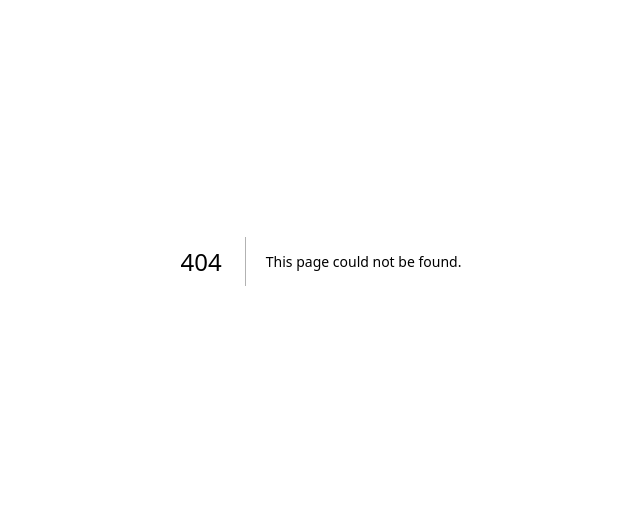
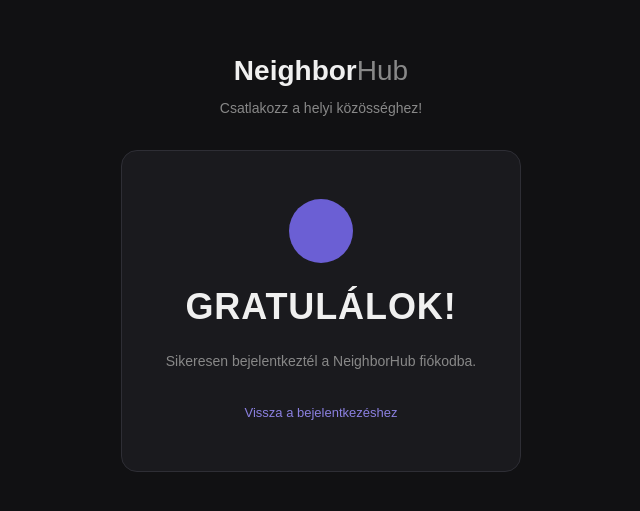
Before and after one commit to santa-mark-1/teszt, a Next.js app: page /welcome in a window 1280 px wide. Before the commit this address had no page. Shown: the part 139-650 px from the top of the page, without its empty margins (319-959 px from the left). Built offline with nearby package versions, Linux system fonts and the light colour scheme.

Commit message:
bejelntkezés utáni oldal

```diff
--- a/app/login/page.tsx
+++ b/app/login/page.tsx
@@ -1,8 +1,10 @@
 "use client";
 import { useState } from "react";
+import { useRouter } from "next/navigation";
 
 export default function LoginPage() {
   const [showPassword, setShowPassword] = useState<boolean>(false);
+  const router = useRouter();
 
   return (
     <div className="min-h-screen flex items-center justify-center bg-[#111113] text-[#f0f0f0] px-4 py-8">
@@ -59,7 +61,10 @@ export default function LoginPage() {
           </div>
 
           {/* Login button */}
-          <button className="w-full py-3.5 rounded-lg bg-[#6b5fd4] border-none text-white text-base font-medium cursor-pointer transition-colors duration-200 hover:bg-[#5a4ec0]">
+          <button
+            onClick={() => router.push("/welcome")}
+            className="w-full py-3.5 rounded-lg bg-[#6b5fd4] border-none text-white text-base font-medium cursor-pointer transition-colors duration-200 hover:bg-[#5a4ec0]"
+          >
             Bejelentkezés
           </button>
 
--- /dev/null
+++ b/app/welcome/page.tsx
@@ -0,0 +1,36 @@
+export default function WelcomePage() {
+  return (
+    <div className="min-h-screen flex items-center justify-center bg-[#111113] text-[#f0f0f0] px-4 py-8">
+      <div className="w-full max-w-[400px]">
+
+        {/* Logo */}
+        <div className="text-center mb-8">
+          <p className="text-[28px] font-bold text-[#f0f0f0]">
+            Neighbor<span className="font-normal text-[#888]">Hub</span>
+          </p>
+          <p className="text-sm text-[#888] mt-1.5">Csatlakozz a helyi közösséghez!</p>
+        </div>
+
+        {/* Card */}
+        <div className="bg-[#1a1a1e] border border-[#2e2e35] rounded-2xl px-6 py-12 flex flex-col items-center gap-6">
+          <div className="w-16 h-16 rounded-full bg-[#6b5fd4] flex items-center justify-center">
+            <i className="ti ti-check text-3xl text-white" />
+          </div>
+          <h1 className="text-4xl font-bold text-center tracking-wide text-[#f0f0f0]">
+            GRATULÁLOK!
+          </h1>
+          <p className="text-sm text-[#888] text-center">
+            Sikeresen bejelentkeztél a NeighborHub fiókodba.
+          </p>
+          <a
+            href="/login"
+            className="mt-2 text-[13px] text-[#8b80e0] no-underline hover:underline"
+          >
+            Vissza a bejelentkezéshez
+          </a>
+        </div>
+
+      </div>
+    </div>
+  );
+}
```
